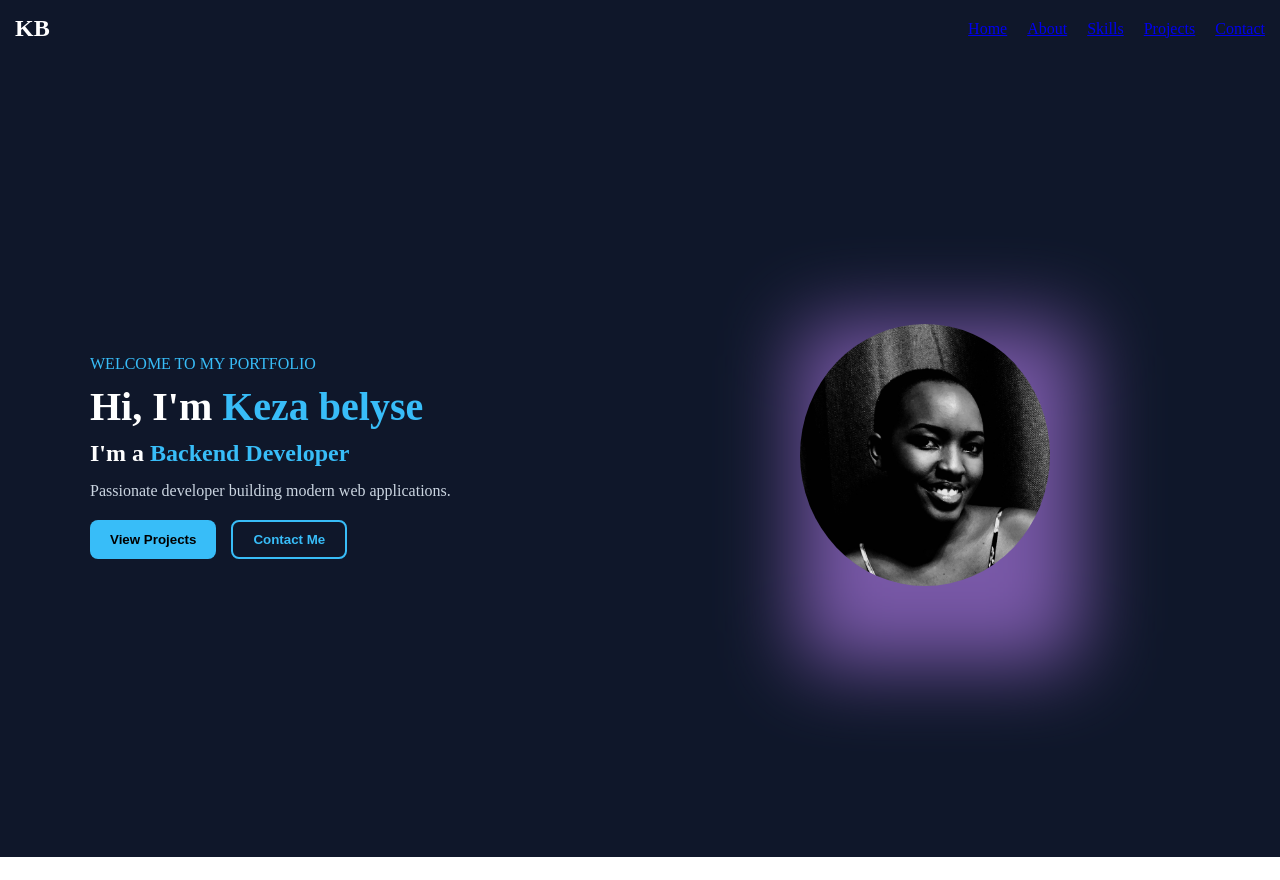
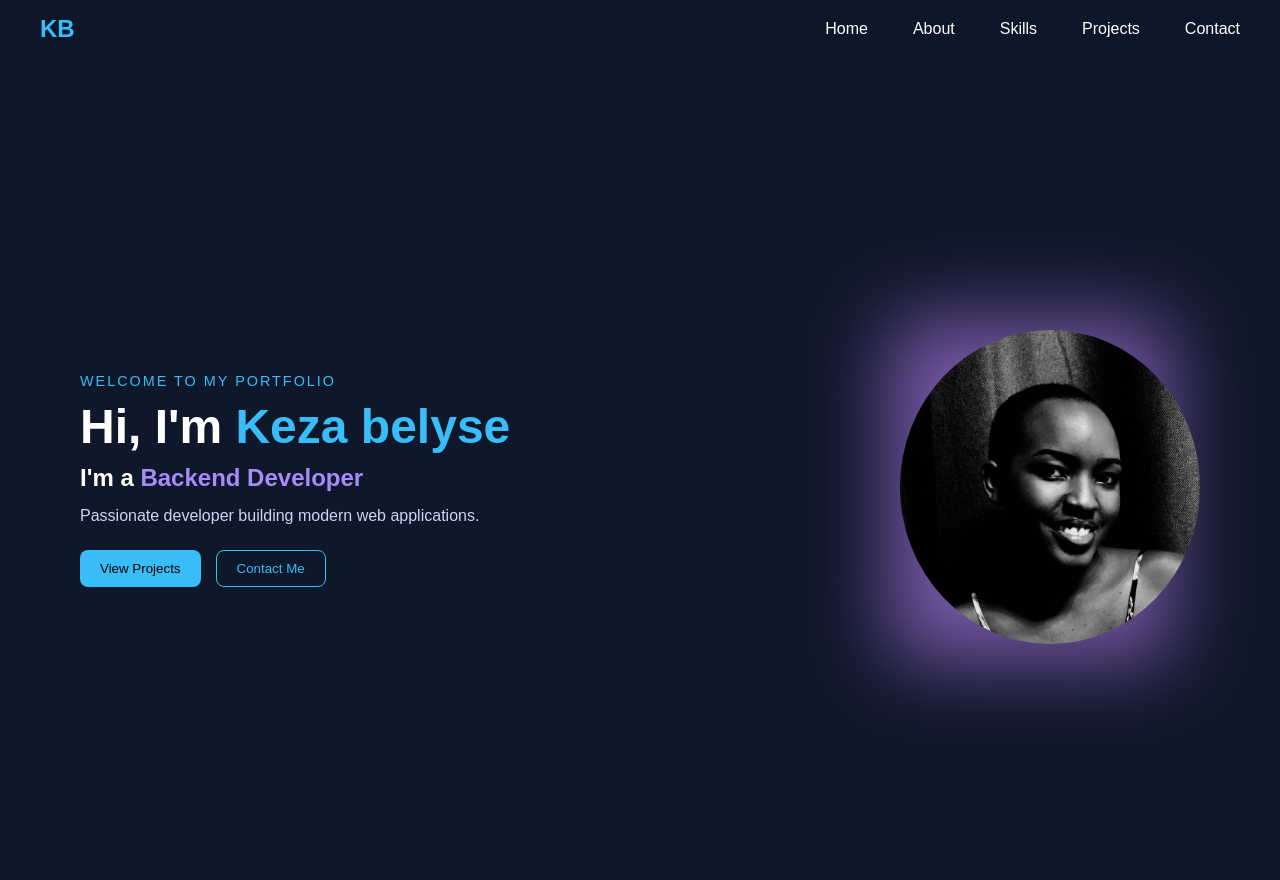
Before and after one commit to igizenezakezab-png/portfolio, a React (Vite) app: page / in a window 1280 px wide. Before the commit the page ends 857 px from the top, so only its background shows below. Built offline with nearby package versions, Linux system fonts and the light colour scheme.

Commit message:
work end

```diff
--- a/src/App.css
+++ b/src/App.css
@@ -1,60 +1,64 @@
 /* NAVBAR */
-.navbar {
+nav {
   display: flex;
   justify-content: space-between;
   align-items: center;
-  background: #0f172a;
-  padding: 15px 20px;
+  padding: 15px 40px;
+  background: rgba(15, 23, 42, 0.9);
   color: white;
-  position: relative;
+  position: fixed;
+  width: 100%;
+  top: 0;
+  z-index: 1000;
 }
 
-.logo {
-  font-weight: bold;
-  font-size: 20px;
+/* LOGO */
+nav h2 {
+  color: #38bdf8;
 }
 
-/* LINKS */
-.nav-links {
+/* LINKS DESKTOP */
+.links {
   display: flex;
   gap: 20px;
 }
 
-.nav-links a {
+.links a {
   color: white;
   text-decoration: none;
-  font-weight: bold;
+  transition: 0.3s;
+}
+
+.links a:hover {
+  color: #38bdf8;
 }
 
 /* HAMBURGER */
 .hamburger {
-  font-size: 25px;
+  font-size: 26px;
   cursor: pointer;
   display: none;
 }
 
-/* ========================= */
-/* 📱 MOBILE */
-/* ========================= */
-
+/* MOBILE */
 @media (max-width: 768px) {
   .hamburger {
     display: block;
   }
 
-  .nav-links {
+  .links {
     display: none;
+  }
+
+  .links.active {
+    display: flex;
     flex-direction: column;
     position: absolute;
     top: 60px;
-    right: 0;
+    right: 10px;
     background: #1e293b;
-    width: 200px;
-    padding: 20px;
-    gap: 15px;
-  }
-
-  .nav-links.active {
-    display: flex;
+    padding: 15px;
+    border-radius: 10px;
+    width: 180px;
   }
 }
--- a/src/App.jsx
+++ b/src/App.jsx
@@ -1,10 +1,11 @@
 import { useState } from "react";
 import { Routes, Route, Link } from "react-router-dom";
+import "./App.css";
 
 import Home from "./pages/Home";
 import About from "./pages/About";
-import Contact from "./pages/contact";
-import Skills from "./pages/skills";
+import Contact from "./pages/Contact";
+import Skills from "./pages/Skills";
 import Projects from "./pages/projects";
 
 export default function App() {
@@ -13,24 +14,19 @@ export default function App() {
   return (
     <>
       {/* NAVBAR */}
-      <nav style={styles.nav}>
-        <h2 style={styles.logo}>KB</h2>
+      <nav>
+        <h2>KB</h2>
 
         {/* HAMBURGER */}
         <div
-          style={styles.hamburger}
+          className="hamburger"
           onClick={() => setMenuOpen(!menuOpen)}
         >
           ☰
         </div>
 
         {/* LINKS */}
-        <div
-          style={{
-            ...styles.links,
-            ...(menuOpen ? styles.showMenu : {}),
-          }}
-        >
+        <div className={`links ${menuOpen ? "active" : ""}`}>
           <Link to="/" onClick={() => setMenuOpen(false)}>Home</Link>
           <Link to="/about" onClick={() => setMenuOpen(false)}>About</Link>
           <Link to="/skills" onClick={() => setMenuOpen(false)}>Skills</Link>
@@ -40,6 +36,7 @@ export default function App() {
       </nav>
 
       {/* ROUTES */}
+      <div style={{ marginTop: "80px" }}>
         <Routes>
           <Route path="/" element={<Home />} />
           <Route path="/about" element={<About />} />
@@ -47,44 +44,7 @@ export default function App() {
           <Route path="/projects" element={<Projects />} />
           <Route path="/contact" element={<Contact />} />
         </Routes>
+      </div>
     </>
   );
 }
-
-const styles = {
-  nav: {
-    display: "flex",
-    justifyContent: "space-between",
-    alignItems: "center",
-    padding: "15px",
-    background: "#0f172a",
-    color: "white",
-    position: "relative",
-  },
-
-  logo: {
-    fontWeight: "bold",
-  },
-
-  hamburger: {
-    fontSize: "25px",
-    cursor: "pointer",
-    display: "none",
-  },
-
-  links: {
-    display: "flex",
-    gap: "20px",
-  },
-
-  showMenu: {
-    display: "flex",
-    flexDirection: "column",
-    position: "absolute",
-    top: "60px",
-    right: "0",
-    background: "#1e293b",
-    padding: "20px",
-    width: "200px",
-  },
-};
--- a/src/index.css
+++ b/src/index.css
@@ -1,111 +1,19 @@
-:root {
-  --text: #6b6375;
-  --text-h: #08060d;
-  --bg: #fff;
-  --border: #e5e4e7;
-  --code-bg: #f4f3ec;
-  --accent: #aa3bff;
-  --accent-bg: rgba(170, 59, 255, 0.1);
-  --accent-border: rgba(170, 59, 255, 0.5);
-  --social-bg: rgba(244, 243, 236, 0.5);
-  --shadow:
-    rgba(0, 0, 0, 0.1) 0 10px 15px -3px, rgba(0, 0, 0, 0.05) 0 4px 6px -2px;
-
-  --sans: system-ui, 'Segoe UI', Roboto, sans-serif;
-  --heading: system-ui, 'Segoe UI', Roboto, sans-serif;
-  --mono: ui-monospace, Consolas, monospace;
-
-  font: 18px/145% var(--sans);
-  letter-spacing: 0.18px;
-  color-scheme: light dark;
-  color: var(--text);
-  background: var(--bg);
-  font-synthesis: none;
-  text-rendering: optimizeLegibility;
-  -webkit-font-smoothing: antialiased;
-  -moz-osx-font-smoothing: grayscale;
-
-  @media (max-width: 1024px) {
-    font-size: 16px;
-  }
-}
-
-@media (prefers-color-scheme: dark) {
-  :root {
-    --text: #9ca3af;
-    --text-h: #f3f4f6;
-    --bg: #16171d;
-    --border: #2e303a;
-    --code-bg: #1f2028;
-    --accent: #c084fc;
-    --accent-bg: rgba(192, 132, 252, 0.15);
-    --accent-border: rgba(192, 132, 252, 0.5);
-    --social-bg: rgba(47, 48, 58, 0.5);
-    --shadow:
-      rgba(0, 0, 0, 0.4) 0 10px 15px -3px, rgba(0, 0, 0, 0.25) 0 4px 6px -2px;
-  }
-
-  #social .button-icon {
-    filter: invert(1) brightness(2);
-  }
+* {
+  margin: 0;
+  padding: 0;
+  box-sizing: border-box;
 }
 
 body {
-  margin: 0;
+  font-family: Arial, sans-serif;
+  background: #0f172a;
+  color: white;
 }
 
+/* IMPORTANT FIX */
 #root {
-  width: 1126px;
+  width: 100%;
   max-width: 100%;
   margin: 0 auto;
-  text-align: center;
-  border-inline: 1px solid var(--border);
-  min-height: 100svh;
-  display: flex;
-  flex-direction: column;
-  box-sizing: border-box;
+  min-height: 100vh;
 }
-
-h1,
-h2 {
-  font-family: var(--heading);
-  font-weight: 500;
-  color: var(--text-h);
-}
-
-h1 {
-  font-size: 56px;
-  letter-spacing: -1.68px;
-  margin: 32px 0;
-  @media (max-width: 1024px) {
-    font-size: 36px;
-    margin: 20px 0;
-  }
-}
-h2 {
-  font-size: 24px;
-  line-height: 118%;
-  letter-spacing: -0.24px;
-  margin: 0 0 8px;
-  @media (max-width: 1024px) {
-    font-size: 20px;
-  }
-}
-p {
-  margin: 0;
-}
-
-code,
-.counter {
-  font-family: var(--mono);
-  display: inline-flex;
-  border-radius: 4px;
-  color: var(--text-h);
-}
-
-code {
-  font-size: 15px;
-  line-height: 135%;
-  padding: 4px 8px;
-  background: var(--code-bg);
-}
--- a/src/main.jsx
+++ b/src/main.jsx
@@ -1,6 +1,7 @@
 import React from "react";
 import ReactDOM from "react-dom/client";
 import App from "./App.jsx";
+import "./index.css";
 import { BrowserRouter } from "react-router-dom";
 
 ReactDOM.createRoot(document.getElementById("root")).render(
--- /dev/null
+++ b/src/pages/contact.css
@@ -0,0 +1,89 @@
+/* MAIN */
+.contact-container {
+  padding: 40px;
+  background: #0f172a;
+  min-height: 100vh;
+  color: white;
+}
+
+/* TITLE */
+.contact-title {
+  text-align: center;
+  margin-bottom: 30px;
+}
+
+/* GRID (PC DEFAULT) */
+.contact-grid {
+  display: grid;
+  grid-template-columns: 1fr 1fr;
+  gap: 30px;
+  max-width: 1000px;
+  margin: auto;
+}
+
+/* FORM */
+.contact-form {
+  display: flex;
+  flex-direction: column;
+  gap: 15px;
+  background: #1e293b;
+  padding: 20px;
+  border-radius: 10px;
+}
+
+/* INPUT */
+.input {
+  padding: 10px;
+  border-radius: 5px;
+  border: none;
+  width: 100%;
+}
+
+/* BUTTON */
+.btn {
+  padding: 10px;
+  background: #38bdf8;
+  border: none;
+  border-radius: 5px;
+  font-weight: bold;
+  cursor: pointer;
+}
+
+/* SOCIAL BOX */
+.social-box {
+  background: #1e293b;
+  padding: 20px;
+  border-radius: 10px;
+}
+
+/* SOCIAL LINKS */
+.social {
+  display: flex;
+  align-items: center;
+  gap: 10px;
+  margin: 10px 0;
+}
+
+.social a {
+  color: #38bdf8;
+  text-decoration: none;
+  font-weight: bold;
+}
+
+/* ========================= */
+/* 📱 MOBILE RESPONSIVE */
+/* ========================= */
+@media (max-width: 768px) {
+  .contact-container {
+    padding: 15px;
+  }
+
+  .contact-grid {
+    grid-template-columns: 1fr;
+  }
+
+  .social-box,
+  .contact-form {
+    padding: 15px;
+  }
+}
--- a/src/pages/home.css
+++ b/src/pages/home.css
@@ -1,44 +1,62 @@
-/* RESET */
-* {
-  margin: 0;
-  padding: 0;
-  box-sizing: border-box;
+/* GLOBAL */
+.home {
+  background: #0f172a;
+  color: white;
+  min-height: 100vh;
+  font-family: Arial, sans-serif;
 }
 
-/* MAIN CONTAINER */
-.home {
-  min-height: 100vh;
-  background: #0f172a;
-  color: white;
+/* NAVBAR */
+.navbar {
+  position: fixed;
+  top: 0;
+  width: 100%;
+  padding: 20px 60px;
   display: flex;
+  justify-content: space-between;
   align-items: center;
-  justify-content: center;
-  padding: 20px;
+  background: rgba(15, 23, 42, 0.8);
+  backdrop-filter: blur(10px);
 }
 
-/* HERO SECTION */
+.logo {
+  color: #38bdf8;
+}
+
+.links a {
+  margin-left: 25px;
+  text-decoration: none;
+  color: white;
+  transition: 0.3s;
+}
+
+.links a:hover {
+  color: #38bdf8;
+}
+
+/* HERO */
 .hero {
   display: flex;
+  justify-content: space-between;
   align-items: center;
-  justify-content: space-between;
-  max-width: 1100px;
-  width: 100%;
-  gap: 40px;
+  padding: 120px 80px;
+  height: 100vh;
 }
 
-/* LEFT SIDE */
+/* LEFT */
 .hero-left {
-  flex: 1;
+  max-width: 500px;
 }
 
 .intro {
   color: #38bdf8;
-  margin-bottom: 10px;
+  font-size: 0.9rem;
+  letter-spacing: 2px;
 }
 
 .hero-left h1 {
-  font-size: 40px;
-  margin-bottom: 10px;
+  font-size: 3rem;
+  margin: 10px 0;
 }
 
 .hero-left h1 span {
@@ -46,17 +64,18 @@
 }
 
 .role {
-  font-size: 24px;
+  font-size: 1.5rem;
   margin-bottom: 15px;
 }
 
 .role span {
-  color: #38bdf8;
+  color: #a78bfa;
+  transition: 0.3s;
 }
 
 .description {
-  color: #cbd5e1;
-  margin-bottom: 20px;
+  color: #cbd5f5;
+  margin-bottom: 25px;
 }
 
 /* BUTTONS */
@@ -70,7 +89,7 @@
   border-radius: 8px;
   border: none;
   cursor: pointer;
-  font-weight: bold;
+  transition: 0.3s;
 }
 
 .primary {
@@ -78,74 +97,48 @@
   color: black;
 }
 
+.primary:hover {
+  opacity: 0.8;
+}
+
 .outline {
   background: transparent;
-  border: 2px solid #38bdf8;
+  border: 1px solid #38bdf8;
   color: #38bdf8;
 }
 
-/* RIGHT SIDE */
+.outline:hover {
+  background: #38bdf8;
+  color: black;
+}
+
+/* RIGHT IMAGE */
 .hero-right {
-  flex: 1;
-  display: flex;
-  justify-content: center;
+  position: relative;
 }
 
 .image-wrapper {
   position: relative;
+  width: 300px;
+  height: 300px;
 }
 
 .image-wrapper img {
-  width: 250px;
+  width: 100%;
   border-radius: 50%;
+  position: relative;
   z-index: 2;
-  position: relative;
 }
 
 /* GLOW EFFECT */
 .glow {
   position: absolute;
-  width: 260px;
-  height: 260px;
-  background: #38bdf8;
+  width: 320px;
+  height: 320px;
+  background: radial-gradient(circle, #38bdf8, transparent);
   border-radius: 50%;
-  filter: blur(60px);
+  top: -10px;
+  left: -10px;
+  filter: blur(40px);
   z-index: 1;
 }
-
-/* ========================= */
-/* 📱 MOBILE RESPONSIVE FIX */
-/* ========================= */
-
-@media (max-width: 768px) {
-  .hero {
-    flex-direction: column; /* stack vertically */
-    text-align: center;
-  }
-
-  .hero-left h1 {
-    font-size: 28px;
-  }
-
-  .role {
-    font-size: 18px;
-  }
-
-  .buttons {
-    flex-direction: column;
-    align-items: center;
-  }
-
-  .btn {
-    width: 80%;
-  }
-
-  .image-wrapper img {
-    width: 180px;
-  }
-
-  .glow {
-    width: 200px;
-    height: 200px;
-  }
-}
```
Lines whose indentation alone changed are shown as unchanged.
